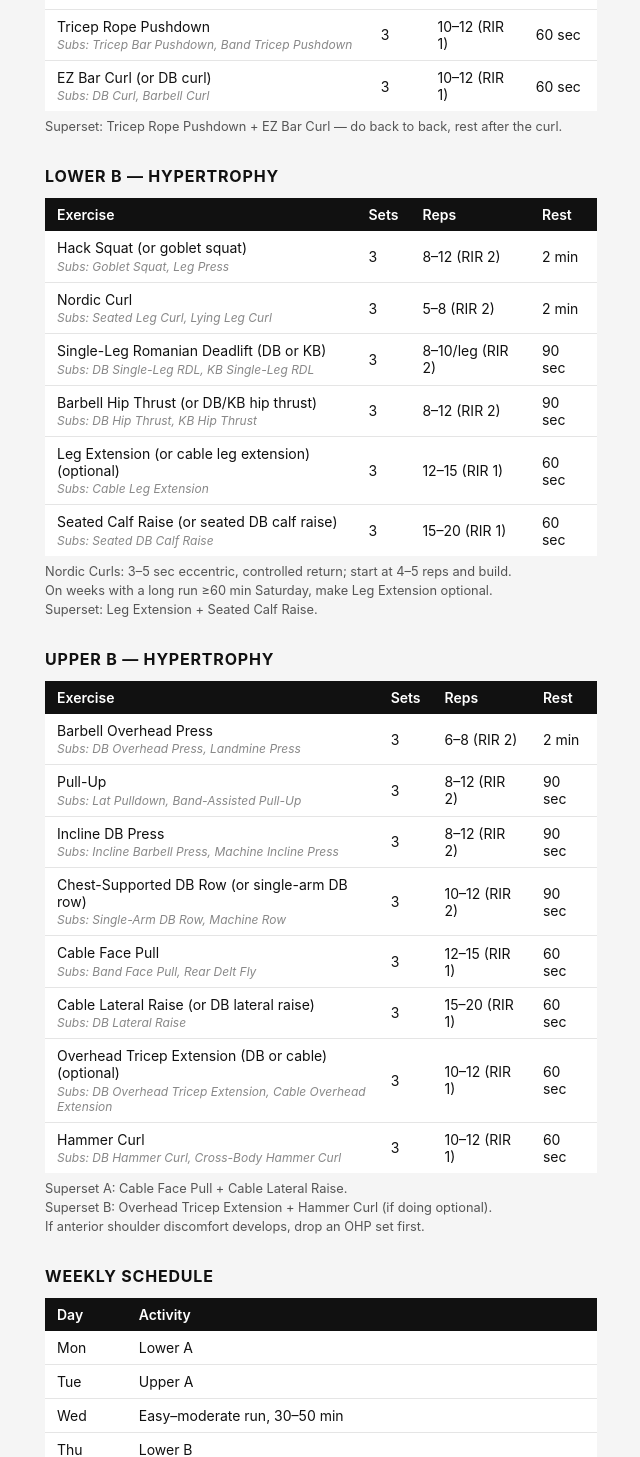
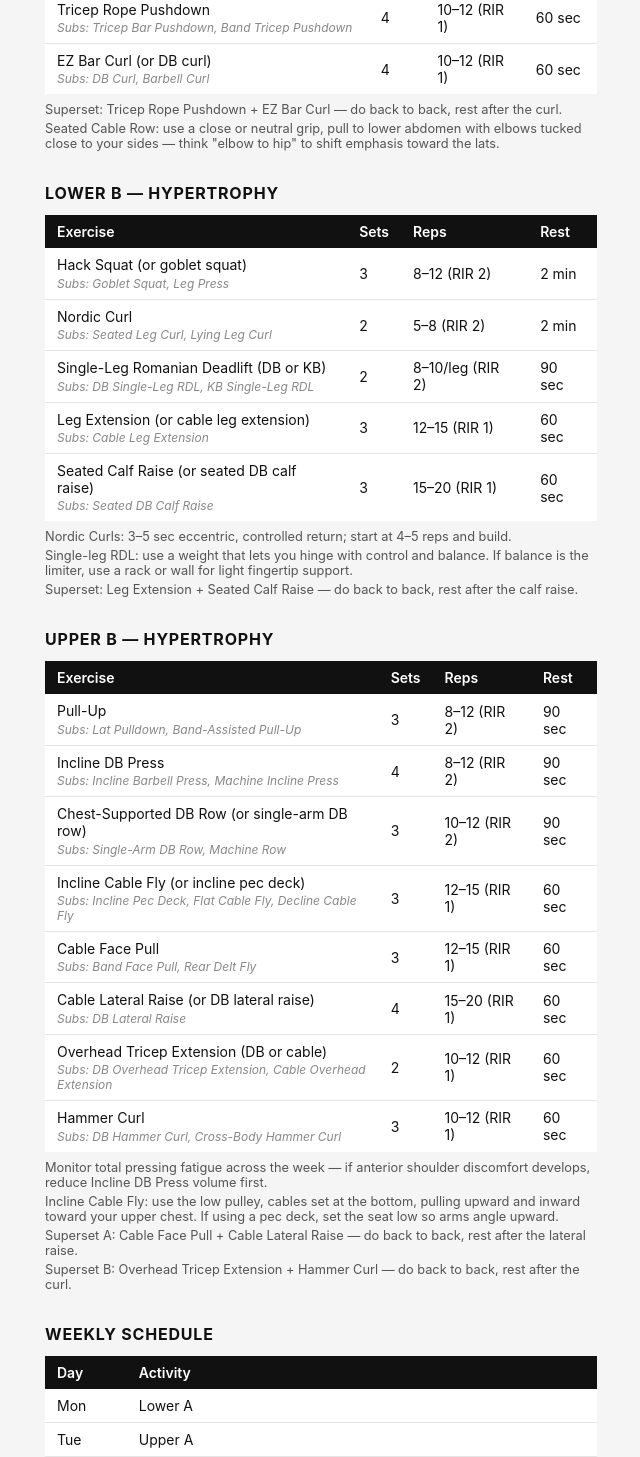
Before and after one commit to dairylarry/workout-tracker, a React (Vite) app in the folder frontend/: page /workout-tracker/plan in a window 1280 px wide. Shown: the part 1056-2513 px from the top of the page, without its empty margins (319-959 px from the left). Built offline with nearby package versions, Linux system fonts and the light colour scheme; no server answers.

Commit message:
update plan

```diff
--- a/frontend/src/pages/Plan.jsx
+++ b/frontend/src/pages/Plan.jsx
@@ -6,58 +6,61 @@ const SESSIONS = [
     title: 'Lower A — Strength + Hypertrophy',
     exercises: [
       { name: 'Barbell Back Squat', sets: '5/3/1', reps: '—', rest: '3–4 min' },
-      { name: 'Bulgarian Split Squat', sets: '3', reps: '8–12/leg (RIR 2)', rest: '90 sec', subs: ['DB Lunge', 'Goblet Split Squat'] },
+      { name: 'Leg Press', sets: '3', reps: '10–15 (RIR 2)', rest: '90 sec', subs: ['Bulgarian Split Squat', 'Goblet Squat'] },
       { name: 'Romanian Deadlift (or DB/KB RDL)', sets: '3', reps: '6–10 (RIR 2)', rest: '2 min', subs: ['DB Romanian Deadlift', 'KB Romanian Deadlift'] },
-      { name: 'Barbell Hip Thrust (or DB/KB hip thrust)', sets: '3', reps: '8–12 (RIR 2)', rest: '90 sec', subs: ['DB Hip Thrust', 'KB Hip Thrust'] },
+      { name: 'Barbell Hip Thrust (or DB/KB hip thrust)', sets: '2', reps: '8–12 (RIR 2)', rest: '90 sec', subs: ['DB Hip Thrust', 'KB Hip Thrust'] },
       { name: 'Standing Calf Raise (or single-leg DB calf raise)', sets: '3', reps: '12–15 (RIR 1)', rest: '60 sec', subs: ['Single-Leg DB Calf Raise'] },
     ],
-    notes: ['On weeks with a long run ≥60 min Saturday, cap BSS at 8 reps/leg.'],
+    notes: ['On lighter running weeks (long run under 60 min or no long run), substitute Leg Press with Bulgarian Split Squat 2 × 8/leg (RIR 2).'],
   },
   {
     title: 'Upper A — Strength + Hypertrophy',
     exercises: [
       { name: 'Flat Barbell Bench Press', sets: '5/3/1', reps: '—', rest: '3–4 min' },
-      { name: 'Weighted Pull-Up', sets: '3', reps: '6–10 (RIR 2)', rest: '90 sec', subs: ['Lat Pulldown', 'Band-Assisted Pull-Up'] },
-      { name: 'Barbell Bent-Over Row (or DB/KB bent-over row)', sets: '3', reps: '8–10 (RIR 2)', rest: '90 sec', subs: ['DB Bent-Over Row', 'KB Bent-Over Row'] },
-      { name: 'Seated DB Shoulder Press', sets: '3', reps: '8–12 (RIR 2)', rest: '90 sec', subs: ['Standing DB Shoulder Press', 'Machine Shoulder Press'] },
-      { name: 'Cable Lateral Raise (or DB lateral raise)', sets: '3', reps: '12–15 (RIR 1)', rest: '60 sec', subs: ['DB Lateral Raise'] },
-      { name: 'Tricep Rope Pushdown', sets: '3', reps: '10–12 (RIR 1)', rest: '60 sec', subs: ['Tricep Bar Pushdown', 'Band Tricep Pushdown'] },
-      { name: 'EZ Bar Curl (or DB curl)', sets: '3', reps: '10–12 (RIR 1)', rest: '60 sec', subs: ['DB Curl', 'Barbell Curl'] },
+      { name: 'Weighted Pull-Up', sets: '4', reps: '6–10 (RIR 2)', rest: '90 sec', subs: ['Lat Pulldown', 'Band-Assisted Pull-Up'] },
+      { name: 'Seated Cable Row', sets: '3', reps: '8–10 (RIR 2)', rest: '90 sec', subs: ['Barbell Bent-Over Row', 'DB Bent-Over Row'] },
+      { name: 'Seated DB Shoulder Press', sets: '2', reps: '8–12 (RIR 2)', rest: '90 sec', subs: ['Standing DB Shoulder Press', 'Machine Shoulder Press'] },
+      { name: 'Cable Lateral Raise (or DB lateral raise)', sets: '4', reps: '12–15 (RIR 1)', rest: '60 sec', subs: ['DB Lateral Raise'] },
+      { name: 'Tricep Rope Pushdown', sets: '4', reps: '10–12 (RIR 1)', rest: '60 sec', subs: ['Tricep Bar Pushdown', 'Band Tricep Pushdown'] },
+      { name: 'EZ Bar Curl (or DB curl)', sets: '4', reps: '10–12 (RIR 1)', rest: '60 sec', subs: ['DB Curl', 'Barbell Curl'] },
     ],
-    notes: ['Superset: Tricep Rope Pushdown + EZ Bar Curl — do back to back, rest after the curl.'],
+    notes: [
+      'Superset: Tricep Rope Pushdown + EZ Bar Curl — do back to back, rest after the curl.',
+      'Seated Cable Row: use a close or neutral grip, pull to lower abdomen with elbows tucked close to your sides — think "elbow to hip" to shift emphasis toward the lats.',
+    ],
   },
   {
     title: 'Lower B — Hypertrophy',
     exercises: [
       { name: 'Hack Squat (or goblet squat)', sets: '3', reps: '8–12 (RIR 2)', rest: '2 min', subs: ['Goblet Squat', 'Leg Press'] },
-      { name: 'Nordic Curl', sets: '3', reps: '5–8 (RIR 2)', rest: '2 min', subs: ['Seated Leg Curl', 'Lying Leg Curl'] },
-      { name: 'Single-Leg Romanian Deadlift (DB or KB)', sets: '3', reps: '8–10/leg (RIR 2)', rest: '90 sec', subs: ['DB Single-Leg RDL', 'KB Single-Leg RDL'] },
-      { name: 'Barbell Hip Thrust (or DB/KB hip thrust)', sets: '3', reps: '8–12 (RIR 2)', rest: '90 sec', subs: ['DB Hip Thrust', 'KB Hip Thrust'] },
-      { name: 'Leg Extension (or cable leg extension) (optional)', sets: '3', reps: '12–15 (RIR 1)', rest: '60 sec', subs: ['Cable Leg Extension'] },
+      { name: 'Nordic Curl', sets: '2', reps: '5–8 (RIR 2)', rest: '2 min', subs: ['Seated Leg Curl', 'Lying Leg Curl'] },
+      { name: 'Single-Leg Romanian Deadlift (DB or KB)', sets: '2', reps: '8–10/leg (RIR 2)', rest: '90 sec', subs: ['DB Single-Leg RDL', 'KB Single-Leg RDL'] },
+      { name: 'Leg Extension (or cable leg extension)', sets: '3', reps: '12–15 (RIR 1)', rest: '60 sec', subs: ['Cable Leg Extension'] },
       { name: 'Seated Calf Raise (or seated DB calf raise)', sets: '3', reps: '15–20 (RIR 1)', rest: '60 sec', subs: ['Seated DB Calf Raise'] },
     ],
     notes: [
       'Nordic Curls: 3–5 sec eccentric, controlled return; start at 4–5 reps and build.',
-      'On weeks with a long run ≥60 min Saturday, make Leg Extension optional.',
-      'Superset: Leg Extension + Seated Calf Raise.',
+      'Single-leg RDL: use a weight that lets you hinge with control and balance. If balance is the limiter, use a rack or wall for light fingertip support.',
+      'Superset: Leg Extension + Seated Calf Raise — do back to back, rest after the calf raise.',
     ],
   },
   {
     title: 'Upper B — Hypertrophy',
     exercises: [
-      { name: 'Barbell Overhead Press', sets: '3', reps: '6–8 (RIR 2)', rest: '2 min', subs: ['DB Overhead Press', 'Landmine Press'] },
       { name: 'Pull-Up', sets: '3', reps: '8–12 (RIR 2)', rest: '90 sec', subs: ['Lat Pulldown', 'Band-Assisted Pull-Up'] },
-      { name: 'Incline DB Press', sets: '3', reps: '8–12 (RIR 2)', rest: '90 sec', subs: ['Incline Barbell Press', 'Machine Incline Press'] },
+      { name: 'Incline DB Press', sets: '4', reps: '8–12 (RIR 2)', rest: '90 sec', subs: ['Incline Barbell Press', 'Machine Incline Press'] },
       { name: 'Chest-Supported DB Row (or single-arm DB row)', sets: '3', reps: '10–12 (RIR 2)', rest: '90 sec', subs: ['Single-Arm DB Row', 'Machine Row'] },
+      { name: 'Incline Cable Fly (or incline pec deck)', sets: '3', reps: '12–15 (RIR 1)', rest: '60 sec', subs: ['Incline Pec Deck', 'Flat Cable Fly', 'Decline Cable Fly'] },
       { name: 'Cable Face Pull', sets: '3', reps: '12–15 (RIR 1)', rest: '60 sec', subs: ['Band Face Pull', 'Rear Delt Fly'] },
-      { name: 'Cable Lateral Raise (or DB lateral raise)', sets: '3', reps: '15–20 (RIR 1)', rest: '60 sec', subs: ['DB Lateral Raise'] },
-      { name: 'Overhead Tricep Extension (DB or cable) (optional)', sets: '3', reps: '10–12 (RIR 1)', rest: '60 sec', subs: ['DB Overhead Tricep Extension', 'Cable Overhead Extension'] },
+      { name: 'Cable Lateral Raise (or DB lateral raise)', sets: '4', reps: '15–20 (RIR 1)', rest: '60 sec', subs: ['DB Lateral Raise'] },
+      { name: 'Overhead Tricep Extension (DB or cable)', sets: '2', reps: '10–12 (RIR 1)', rest: '60 sec', subs: ['DB Overhead Tricep Extension', 'Cable Overhead Extension'] },
       { name: 'Hammer Curl', sets: '3', reps: '10–12 (RIR 1)', rest: '60 sec', subs: ['DB Hammer Curl', 'Cross-Body Hammer Curl'] },
     ],
     notes: [
-      'Superset A: Cable Face Pull + Cable Lateral Raise.',
-      'Superset B: Overhead Tricep Extension + Hammer Curl (if doing optional).',
-      'If anterior shoulder discomfort develops, drop an OHP set first.',
+      'Monitor total pressing fatigue across the week — if anterior shoulder discomfort develops, reduce Incline DB Press volume first.',
+      'Incline Cable Fly: use the low pulley, cables set at the bottom, pulling upward and inward toward your upper chest. If using a pec deck, set the seat low so arms angle upward.',
+      'Superset A: Cable Face Pull + Cable Lateral Raise — do back to back, rest after the lateral raise.',
+      'Superset B: Overhead Tricep Extension + Hammer Curl — do back to back, rest after the curl.',
     ],
   },
 ]
```
Also changed, not shown: frontend/src/lib/programConfig.js.
